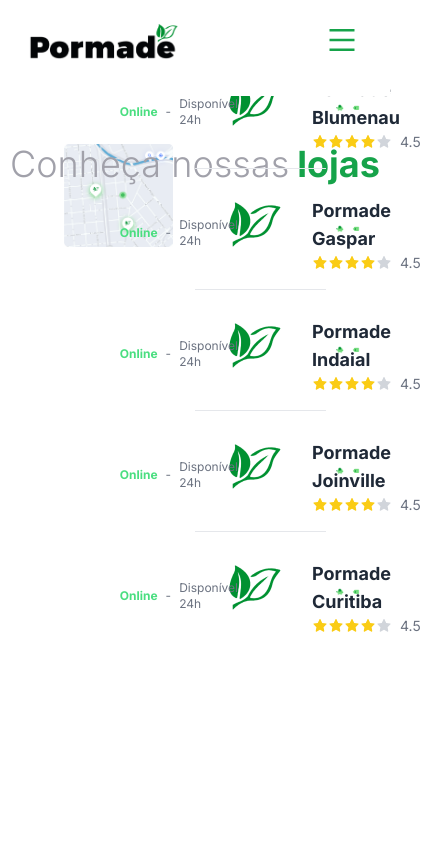
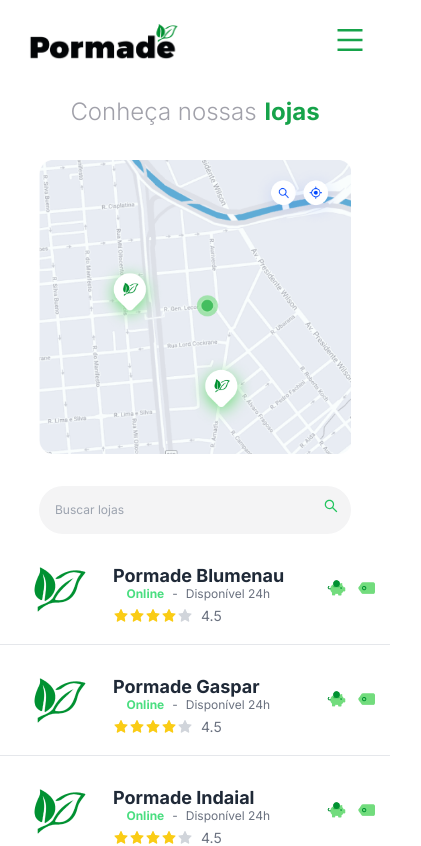
Before and after one commit to brunobarqueta/pormade-web, a React (Vite) app: page /stores in a window 390 px wide. Shown: the top 846 px of the page, 421 px wide, since content can reach past the window. Built offline with nearby package versions, Linux system fonts and the light colour scheme.

Commit message:
responsividade

```diff
--- a/src/components/Home/PointsHome.tsx
+++ b/src/components/Home/PointsHome.tsx
@@ -19,7 +19,8 @@
 	}, []);
 
     return (
-        <div className={`flex-grow flex flex-col items-center justify-center font-inter ${scrollingDown && window.innerWidth > 768 ? "fade-out" : "fade-in"}`}>
+        <div className={`flex-grow flex flex-col items-center justify-center font-inter`}>
+            {/* ${scrollingDown && window.innerWidth > 768 ? "fade-out" : "fade-in"} */}
             <div className="absolute top-28 md:top-28 text-white text-xs font-light">Você tem </div>
             <Points quantity={user.points} className="h-20 text-4xl lg:text-5xl px-2 py-4 top-44 md:top-48" width="sm:w-1/3"/>
             <div className="absolute top-56 md:top-64 text-xs">Parabéns! Você já atingiu a pontuação e está ativo.</div>
--- a/src/components/NavBar.tsx
+++ b/src/components/NavBar.tsx
@@ -50,35 +50,31 @@
 
 	return (
 		<div className={`w-full fixed top-0 left-0 z-10 ${scrollingDown && window.innerWidth < 768 ? "fade-out" : "fade-in"}`}>
-			<div
-				className={`md:flex ${pathname === "/" ? "h-44 md:h-48" : "h-24 md:h-32"} items-center justify-between px-4 md:px-10 py-4 tracking-wider font-inter ${isDark ? "bg-green-600" : "bg-white"}`}
-			>
+			<div className={`md:flex ${pathname === "/" ? "h-44 md:h-48" : "h-24 md:h-32"} items-center justify-between px-4 md:px-10 py-4 tracking-wider font-inter ${isDark ? "bg-green-600" : "bg-white"}`}>
 				<div className="font-bold text-2xl md:mb-8 cursor-pointer flex items-center font-inter text-gray-800">
 					<Link to="/">
 						<img src={isDark ? logo_white : logo} alt="Logo" className="w-44 object-contain" />
 					</Link>
 				</div>
 
-				<div onClick={() => setOpen(!open)} className="text-3xl absolute right-8 top-6 cursor-pointer md:hidden">
+				<div onClick={() => setOpen(!open)} className="text-3xl absolute right-6 top-6 cursor-pointer md:hidden">
 					<AiOutlineMenu className={`${pathname === "/" ? "text-white" : "text-green-600"} md:hidden`} size={32} />
 				</div>
 
-				<ul
-					className={`md:flex md:items-center md:pb-0 text-xs uppercase font-normal ${
+				<ul className={`md:flex md:items-center md:pb-0 text-xs uppercase font-normal ${
 						isDark ? "text-white bg-green-600" : "text-gray-400 bg-white"
-					} absolute md:static md:z-auto z-40 left-0 w-full md:w-auto md:pl-0 pl-9 transition-all duration-500 ease-in ${open ? "top-20 " : "top-[-490px]"}`}
-				>
+					} absolute md:static md:z-auto z-40 left-0 w-full md:w-auto md:pl-0 pl-9 transition-all duration-500 ease-in ${open ? "top-20 " : "top-[-490px]"}`}>
 					{Links.map((link) => (
 						<li key={link.name} className={`mr-6 ${pathname === link.link && "text-green-300 font-bold"} text-lg md:text-xs md:my-0 my-7`}>
 							<Link to={link.link}>{link.name}</Link>
 						</li>
 					))}
 					<div>
-						<img src={profile_img} alt="Foto de Perfil" className="h-16 w-16 rounded-full mx-4 cursor-pointer" onClick={handleProfileClick} />
+						<img src={profile_img} alt="Foto de Perfil" className="absolute md:relative right-20 md:right-0 -top-16 md:top-0 h-12 w-12 md:h-16 md:w-16 rounded-full mx-4 cursor-pointer" onClick={handleProfileClick} />
 					</div>
-					<div>
+					<div className="absolute md:relative right-16 md:right-0 -top-12 md:top-0">
 						<img src={isDark ? bell : gray_bell} alt="Sino" className="w-6 h-6 md:ml-4 object-scale-down" />
-						<div className={`absolute rounded-full w-3 h-3 -mt-7 ml-7 ${isDark ? "bg-green-400" : "bg-green-700"}`}></div>
+						<div className={`absolute rounded-full w-3 h-3 -mt-7 ml-3 md:ml-7 ${isDark ? "bg-green-400" : "bg-green-700"}`}></div>
 					</div>
 				</ul>
 			</div>
--- a/src/components/ProgressBar.tsx
+++ b/src/components/ProgressBar.tsx
@@ -11,7 +11,7 @@
 		<div className={`bg-gray-200 rounded-full overflow-hidden relative ${height ? height : "h-5"} ${width && width} flex items-center`}>
 			<div className="h-full bg-green-400 rounded-full" style={{ width: `${progress}%` }}></div>
 			{points ? <p className={`absolute top-0 left-3 bottom-0 m-auto flex items-center ${text ? text : "text-sm"} text-gray-600`}>{points.toLocaleString("pt-BR")} pontos</p> : null}
-			<p className={`absolute top-0 right-3 bottom-0 m-auto flex items-center ${text ? text : "text-sm"} text-gray-500`}>{`${progress}%`}</p>
+			<p className={`absolute top-0 right-3 bottom-0 m-auto flex items-center ${text ? text : "text-sm"} text-gray-500`}>{`${progress < 100 ? progress : 100}%`}</p>
 		</div>
 	);
 };
--- a/src/components/Stores/StoresList.tsx
+++ b/src/components/Stores/StoresList.tsx
@@ -13,10 +13,10 @@
     return (
         <div className="flex items-center justify-between w-full pt-4 pl-4 pb-4 relative">
             <div className="flex items-start">
-                <img src={leaf_pormade} alt="Leaf Pormade" className="mr-4" />
+                <img src={leaf_pormade} alt="Leaf Pormade" className="mr-3" />
                 <div className="mt-3">
                     <h3 className="text-lg font-bold text-gray-800">{title}</h3>
-                    <div className="flex items-center">
+                    <div className="flex items-center mt-4 md:mt-0">
                         <AiFillStar className="w-4 h-4 text-yellow-400" />
                         <AiFillStar className="w-4 h-4 text-yellow-400" />
                         <AiFillStar className="w-4 h-4 text-yellow-400" />
@@ -26,12 +26,12 @@
                     </div>
                 </div>
             </div>
-            <div className="absolute top-12 right-20 flex items-center text-xs">
+            <div className="absolute top-12 right-28 md:right-20 flex items-center text-xs mt-1 md:mt-0">
                 <span className="text-green-400 mx-2 font-bold">Online</span>
                 <span className="text-gray-500">-</span>
                 <span className="text-gray-500 mx-2">Disponível 24h</span>
             </div>
-            <div className="flex items-center">
+            <div className="flex items-center mr-3 md:mr-0">
                 <img src={pig} alt="Pig" className="mr-2" />
                 <img src={tag} alt="Tag" />
             </div>
--- a/src/contexts/userContext.tsx
+++ b/src/contexts/userContext.tsx
@@ -27,7 +27,7 @@
 
 export default function UserProvider({children}: UserProviderProps) {
   const [user, setUser] = useState<User>({
-    points: 54000
+    points: 154000
   })
 
   return (
--- a/src/routes/Stores.tsx
+++ b/src/routes/Stores.tsx
@@ -11,7 +11,7 @@
 }
 
 const Stores = () => {
-  const [searchText, setSearchText] = useState(""); // Estado para armazenar o valor do campo de busca
+	const [searchText, setSearchText] = useState("");
 
 	const storesList: Store[] = [
 		{ title: "Pormade Blumenau", score: 4.5 },
@@ -21,41 +21,41 @@
 		{ title: "Pormade Curitiba", score: 4.5 },
 	];
 
-  // Função para atualizar o valor do campo de busca
 	const handleSearchChange = (event: ChangeEvent<HTMLInputElement>) => {
 		setSearchText(event.target.value);
 	};
 
-  // Filtrar a lista com base no texto digitado no campo de busca
-  const filteredStores = storesList.filter((store) =>
-    store.title.toLowerCase().includes(searchText.toLowerCase())
-  );
+	const filteredStores = storesList.filter((store) => store.title.toLowerCase().includes(searchText.toLowerCase()));
 
 	return (
 		<>
 			<NavBar />
 			<div className="justify-center font-inter mx-auto max-w-screen-xl md:mt-48">
-        <div className="flex flex-col items-center justify-center mb-12">
-          <div className="flex absolute top-36 font-light text-center text-4xl text-zinc-400">
+				<div className="flex flex-col items-center justify-center mb-6 md:mb-12">
+					<div className="flex absolute top-24 md:top-36 font-light text-center text-2xl md:text-4xl text-zinc-400">
 						Conheça nossas <span className="text-green-600 font-bold ml-2">lojas</span>
 					</div>
 				</div>
-
-        <div className="flex px-16 justify-center">
-          <div className="w-1/2">
-            <div className="relative mb-12">
+				<div className="flex flex-col md:flex-row md:px-6 lg:px-16 mt-40 md:mt-0">
+					<div className="w-4/5 mx-auto md:w-1/2 md:mr-6 md:mb-20">
+						{
+              window.innerWidth <= 768 && <img src={store_map} className="w-full" alt="Store Map" />
+            }
+						<div className="relative md:mb-12 mt-8 md:mt-0">
 							<input
 								type="text"
 								value={searchText}
 								onChange={handleSearchChange}
-                className="appearance-none bg-zinc-100 rounded-full w-10/12 h-12 py-2 px-5 pr-10 text-gray-700 text-xs leading-tight focus:outline-none focus:shadow-outline"
+								className="appearance-none bg-zinc-100 rounded-full w-full h-12 py-2 px-4 md:px-5 text-gray-700 text-xs leading-tight focus:outline-none focus:shadow-outline"
 								placeholder="Buscar lojas"
 							/>
-              <AiOutlineSearch className="absolute top-4 right-28 text-green-500" />
+							<AiOutlineSearch className="absolute top-3 right-3 md:top-4 md:right-5 text-green-500" />
 						</div>
-            <img src={store_map} className="w-10/12" alt="Store Map" />
+            {
+              window.innerWidth > 768 && <img src={store_map} className="w-full" alt="Store Map" />
+            }
 					</div>
-          <div className="w-1/2">
+					<div className="w-full md:w-1/2 md:ml-6">
 						<div className="flex flex-col items-center divide-y">
 							{filteredStores.map((store) => (
 								<StoresList key={store.title} title={store.title} score={store.score} />
```
Also changed, not shown: src/components/ProfileModal.tsx (+15 -10 lines). Lines whose indentation alone changed are shown as unchanged.
